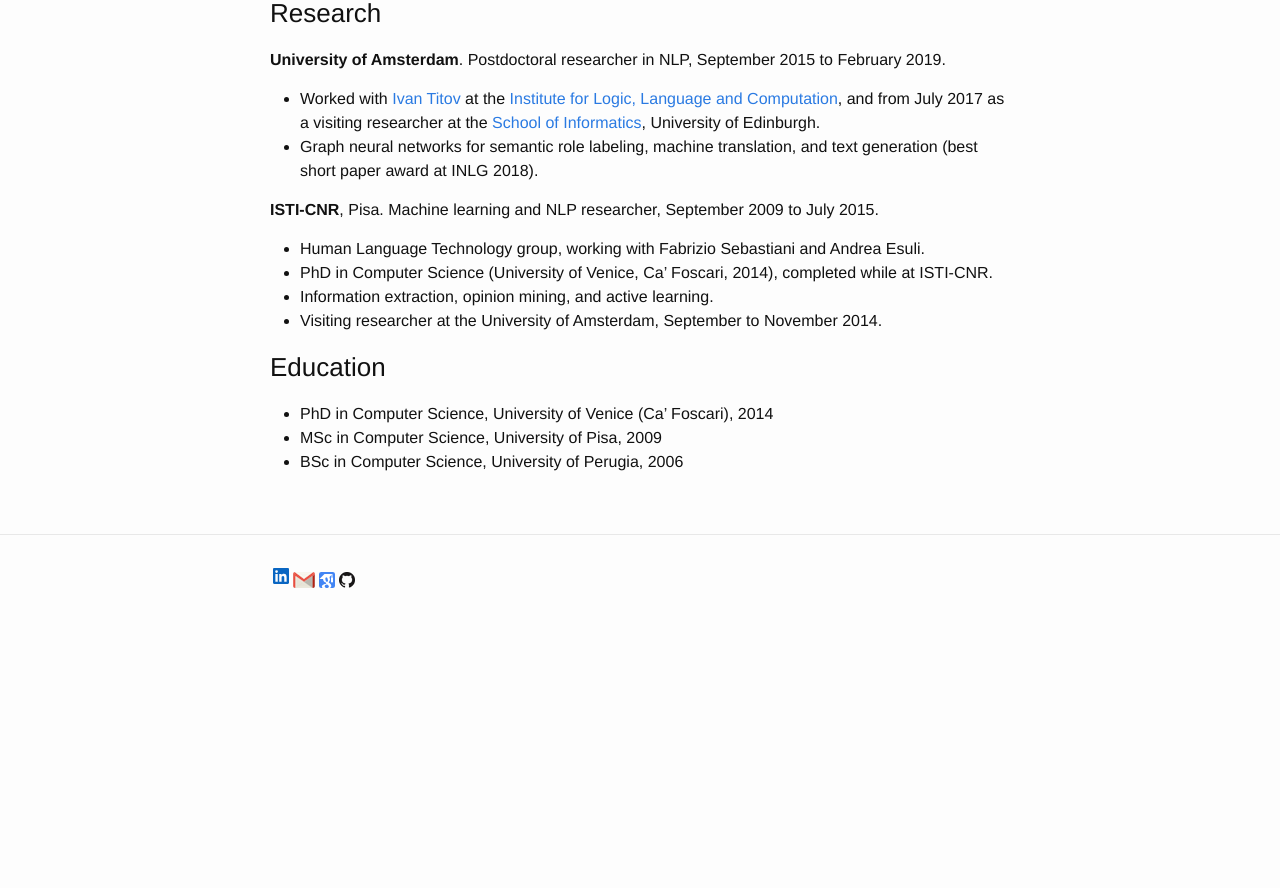
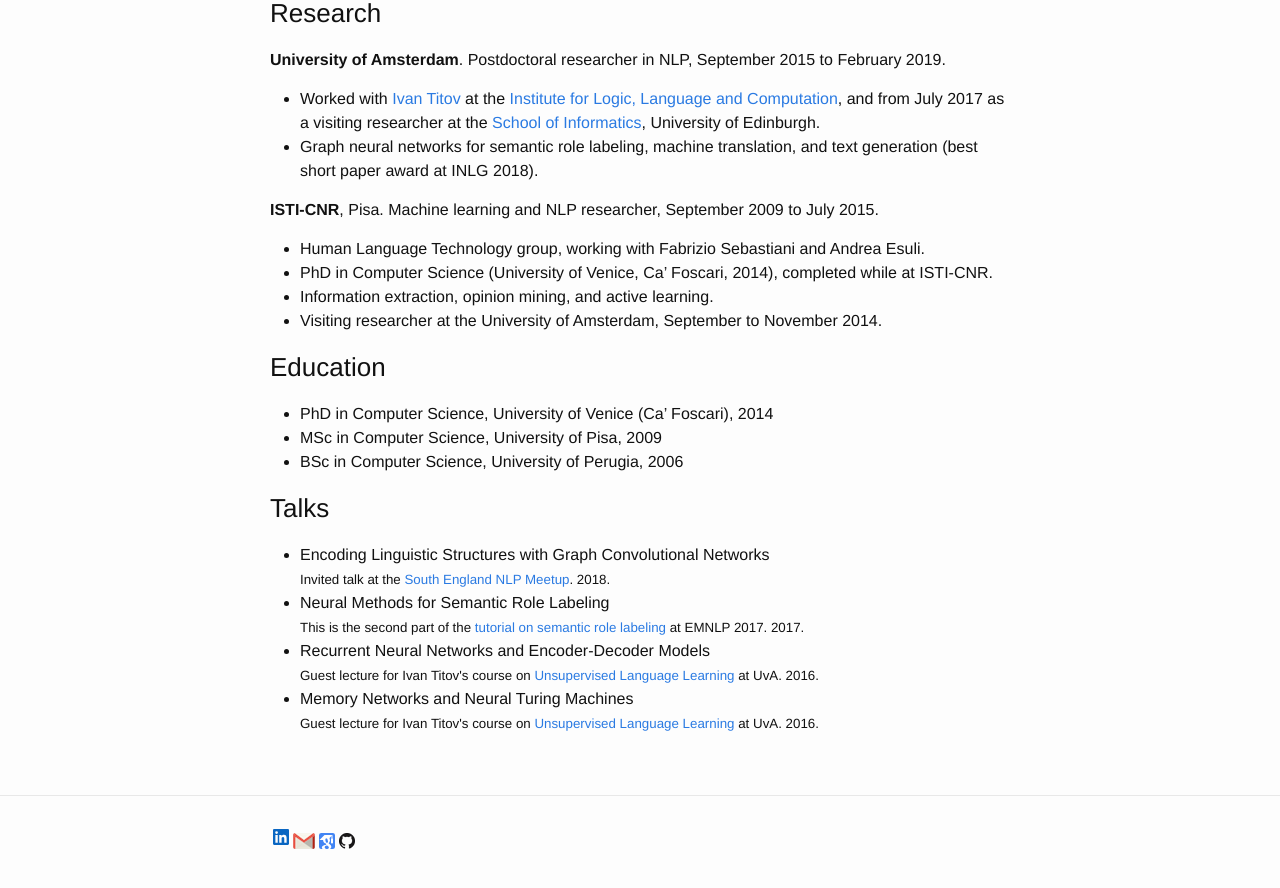
Before and after one commit to diegma/diegma.github.io, a Jekyll site: the page built from pages/about.md, in a window 1280 px wide and 900 px high, scrolled down 581 px. Shown: the top 888 px of the window. Built offline with Jekyll 4.4.1, drawn with Linux system fonts in a browser that asks for light colours; before the commit the page ends 1220 px from its top, so only the background shows below that.

Commit message:
Selected work on home page, Talks moved to About, CV link replaced by LinkedIn

```diff
--- a/_config.yml
+++ b/_config.yml
@@ -11,8 +11,5 @@ github_username: diegma
 linkedin_url: https://www.linkedin.com/in/diegomarcheggiani/
 google_scholar_url: https://scholar.google.com/citations?user=5DqZ8l4AAAAJ
 
-# CV
-cv: "cv/DMCV.pdf"
-
 # Build settings
 markdown: kramdown
--- a/_data/papers/2017.yml
+++ b/_data/papers/2017.yml
@@ -3,7 +3,6 @@
   layout: paper
   paper-type: inproceedings
   selected: y
-  highlight: y
   year: 2017
   id: Marcheggiani17b
   title: Encoding Sentences with Graph Convolutional Networks for Semantic Role Labeling
--- a/_data/papers/2020.yml
+++ b/_data/papers/2020.yml
@@ -2,7 +2,6 @@
   layout: paper
   paper-type: inproceedings
   selected: y
-  highlight: y
   year: 2020
   id: MarcheggianiA20
   title: Graph Convolutions over Constituent Trees for Syntax-Aware Semantic Role Labeling
--- a/pages/about.md
+++ b/pages/about.md
@@ -42,3 +42,14 @@ Applied Scientist, March 2019 to April 2022.
 - PhD in Computer Science, University of Venice (Ca' Foscari), 2014
 - MSc in Computer Science, University of Pisa, 2009
 - BSc in Computer Science, University of Perugia, 2006
+
+### Talks
+
+{% capture talk_years %}{% for y in site.data.talks %}{{ y[0] }} {% endfor %}{% endcapture -%}
+{%- assign talk_years = talk_years | split: " " | sort | reverse -%}
+<ul>
+{%- for year in talk_years -%}{%- for talk in site.data.talks[year] -%}
+{%- assign slides_file = site.static_files | where: "path", talk.slides | first %}
+<li>{% if slides_file %}<a href="{{ talk.slides | prepend: site.baseurl }}">{{ talk.title }}</a>{% else %}{{ talk.title }}{% endif %}<br><small>{{ talk.about | strip }} {{ talk.year }}.</small></li>
+{%- endfor -%}{%- endfor %}
+</ul>
```
Also changed, not shown: _includes/talk.html (deleted, +0 -63 lines), index.md (+6 -4 lines), talks.markdown (deleted, +0 -22 lines), README.md.
